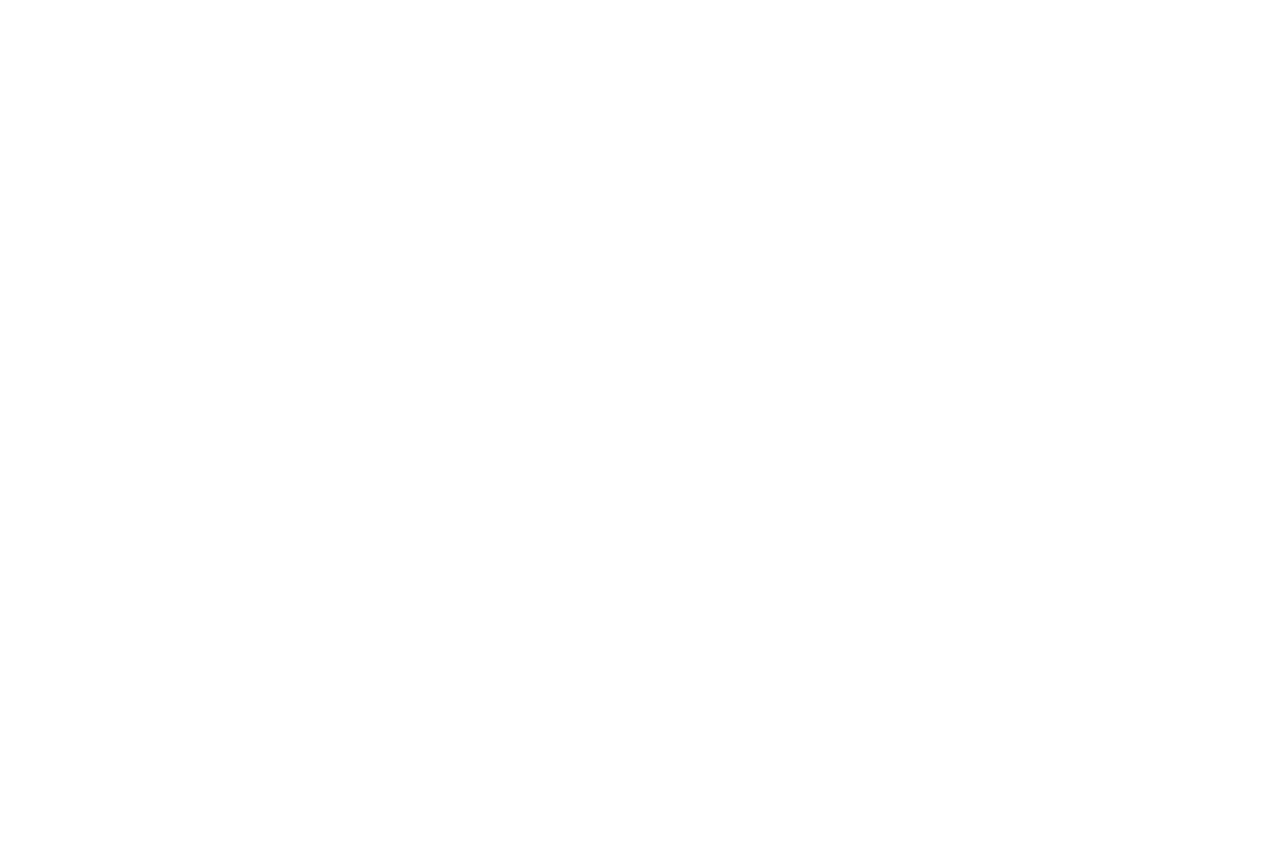
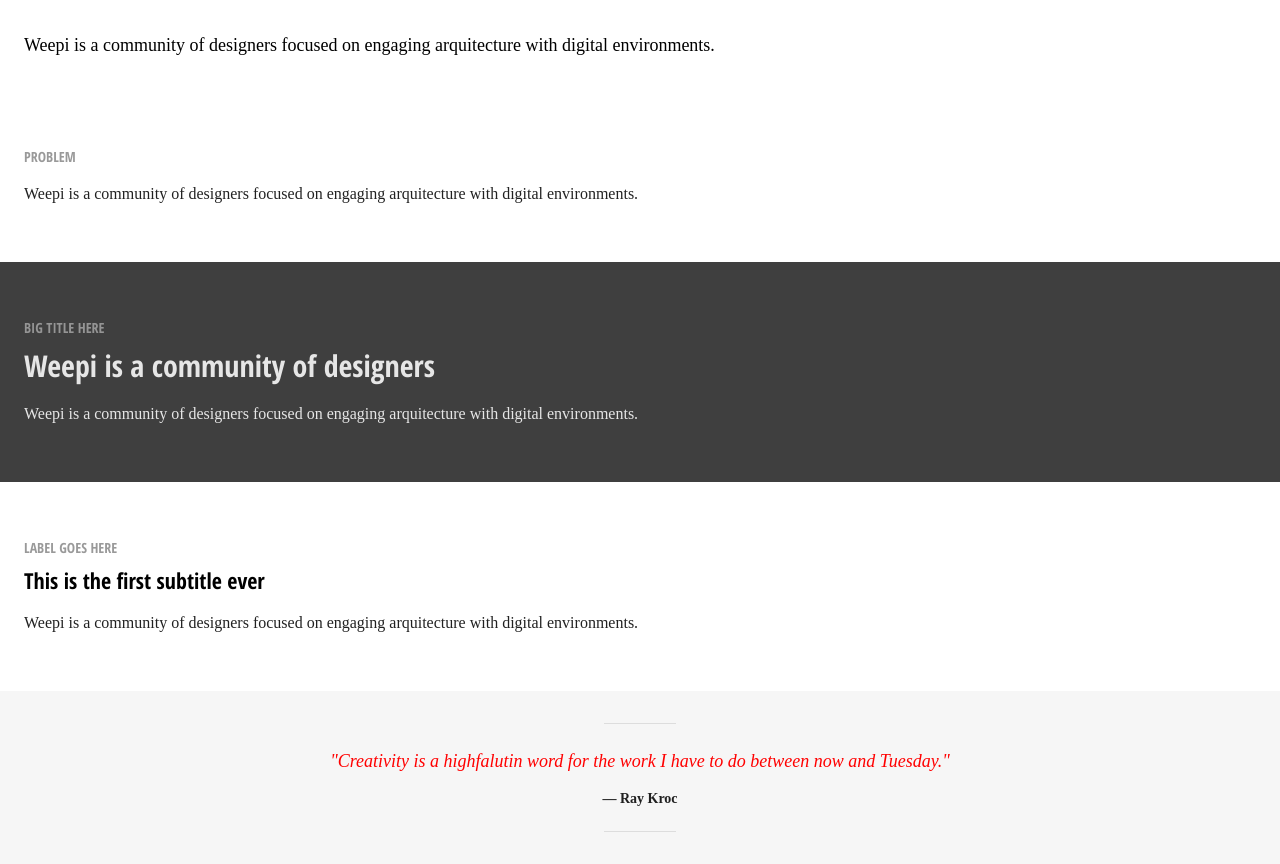
Before and after one commit to gvns0x/casestudies, a plain HTML site: page index.html in a window 1280 px wide. Before the commit the page ends 800 px from the top, so only its background shows below. Drawn offline with Linux system fonts and the light colour scheme; a web font is replaced by a local one.

Commit message:
sections and styles

```diff
--- a/index.html
+++ b/index.html
@@ -1,6 +1,34 @@
 <head>
     <link type="text/css" rel="stylesheet" href="styles.css">
+    <link href="https://fonts.googleapis.com/css?family=Frank+Ruhl+Libre:400,700|Open+Sans+Condensed:700" rel="stylesheet">
 </head>
+
 <body>
+    <section class="block-product">
+        <h3 class="title--dark">Weepi is a community of designers focused on engaging arquitecture with digital environments.</h3>
+    </section>
 
+    <section class="block-text">
+        <p class="label-text label--dark">PROBLEM</p>
+        <p class="body-text body-text--dark">Weepi is a community of designers focused on engaging arquitecture with digital environments.</p>
+    </section>
+
+    <section class="block-title">
+        <p class="label-title label--light">BIG TITLE HERE</p>
+        <h1 class="title--light">Weepi is a community of designers</h1>
+        <p class="body-text body-text--light">Weepi is a community of designers focused on engaging arquitecture with digital environments.</p>
+    </section>
+
+    <section class="block-subtitle">
+        <p class="label-title label--dark">LABEL GOES HERE</p>
+        <h2 class="title--dark">This is the first subtitle ever</h2>
+        <p class="body-text body-text--dark">Weepi is a community of designers focused on engaging arquitecture with digital environments.</p>
+    </section>
+
+    <section class="block-quote">
+        <div class="divider"></div>
+        <p class="quote-text quote-text--color">"Creativity is a highfalutin word for the work I have to do between now and Tuesday."</p>
+        <p class="quote-person body-text--dark">— Ray Kroc</p>
+        <div class="divider"></div>
+    </section>
 </body>
--- a/styles/styles.scss
+++ b/styles/styles.scss
@@ -0,0 +1,167 @@
+/* === VARIABLES === */
+
+/* Colors */
+
+$color-main: #3F3F3F;
+$color-white: #FFF;
+$color-black: rgba(0,0,0,1);
+$color-dark: rgba(0, 0, 0, 0.87);
+$color-dark2: rgba(0,0,0,0.4);
+$color-light: rgba(255, 255, 255, 0.87);
+$color-light2: rgba(255,255,255,0.45);
+$color-grey1: #F6F6F6;
+$color-grey2: #E4E4E4;
+$color-quote: red;
+/* Fonts */
+
+$font-title: 'Open Sans Condensed', sans-serif;
+$font-body: 'Frank Ruhl Libre', serif;
+/* -------------- */
+
+* {
+    margin: 0;
+}
+
+/* === TEXT === */
+
+/* Text Colors */
+
+.title--dark {
+    color: $color-black;
+}
+
+.title--light {
+    color: $color-light;
+}
+
+.body-text--dark {
+    color: $color-dark;
+}
+
+.body-text--light {
+    color: $color-light;
+}
+
+.label--dark {
+    color: $color-dark2;
+}
+
+.label--light {
+    color: $color-light2;
+}
+
+.quote-text--color {
+    color: $color-quote;
+}
+
+/* Type */
+
+.label-text {
+    font-family: $font-title;
+    font-size: 14px;
+    font-weight: bold;
+    line-height: normal;
+    text-transform: uppercase;
+    margin-bottom: 16px;
+}
+
+.label-title {
+    font-family: $font-title;
+    font-size: 14px;
+    font-weight: bold;
+    line-height: normal;
+    text-transform: uppercase;
+    margin-bottom: 8px;
+}
+
+.body-text {
+    font-size: 16px;
+    font-family: $font-body;
+    line-height: 150%;
+    font-weight: normal;
+    font-style: normal;
+}
+
+h1 {
+    font-family: $font-title;
+    font-size: 30px;
+    font-weight: bold;
+    line-height: normal;
+    margin-bottom: 16px;
+}
+
+h2 {
+    font-family: $font-title;
+    font-size: 22px;
+    margin-bottom: 16px;
+    font-weight: bold;
+    line-height: normal;
+}
+
+h3 {
+    font-style: normal;
+    font-weight: 500;
+    line-height: 150%;
+    font-size: 18px;
+    font-family: $font-body;
+}
+
+.quote-text {
+    font-size: 18px;
+    font-family: $font-body;
+    line-height: 150%;
+    font-weight: normal;
+    text-align: center;
+    margin-bottom: 16px;
+    font-style: italic;
+}
+
+.quote-person {
+    font-size: 14px;
+    font-family: $font-body;
+    font-weight: bold;
+    text-align: center;
+}
+
+
+
+.block-title {
+    padding: 56px 24px;
+    background-color: $color-main;
+}
+
+.block-product {
+    padding: 32px 24px;
+    background-color: $color-white;
+}
+
+.block-text {
+    padding: 56px 24px;
+}
+
+.block-subtitle {
+    padding: 56px 24px;
+    background-color: $color-white;
+}
+
+.block-quote {
+    padding: 32px 24px;
+    display: flex;
+    flex-direction: column;
+    align-items: center;
+    background-color: $color-grey1;
+
+    .divider {
+        height: 1px;
+        width: 72px;
+        background-color: rgba(0,0,0,0.1);
+
+        &:nth-child(1) {
+            margin-bottom: 24px;
+        }
+
+        &:nth-child(4) {
+            margin-top: 24px;
+        }
+    }
+}
```
Also changed, not shown: styles.css.
